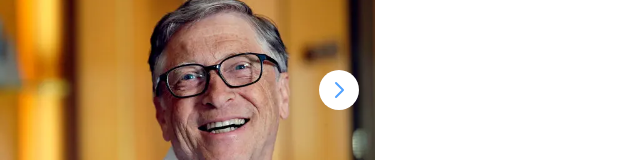
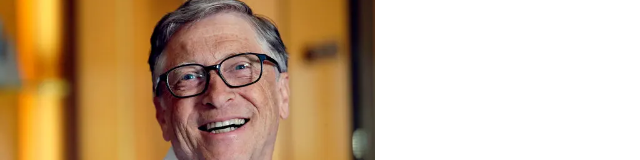
Before and after one commit to Sharmaryan/instagram-stories, a Next.js app: page / in a window 1280 px wide. Both pictures are taken after a click on the button "Bill". Shown: the part 310-470 px from the top of the page, without its empty margins (0-640 px from the left). Built offline with nearby package versions, Linux system fonts and the light colour scheme.

Commit message:
refactor : removed buttons

```diff
--- a/app/components/Story/Story.tsx
+++ b/app/components/Story/Story.tsx
@@ -3,7 +3,6 @@ import { StoryProps } from "./Story.types";
 import { storiesMock } from "../StoriesSection/StoriesSection.mock";
 import { ProgressBar } from "../ProgressBar/ProgressBar";
 import classNames from "classnames";
-import ArrowButton from "../ArrowButton/ArrowButton";
 
 export const Story = ({
   handleStoryClick,
@@ -14,10 +13,6 @@ export const Story = ({
   currentImageIndex,
   progress,
   closeStory,
-  showLeftNavArrow,
-  showRightNavArrow,
-  prevImage,
-  nextImage,
   storyDirection,
 }: StoryProps & { storyDirection: "next" | "prev" | null }) => {
   const noMobileDevice =
@@ -65,30 +60,6 @@ export const Story = ({
         >
           ✕
         </button>
-        {showLeftNavArrow && (
-          <ArrowButton
-            className="absolute left-4 top-1/2 transform -translate-y-1/2 z-10 text-white text-2xl bg-black bg-opacity-50 rounded-full p-2 cursor-pointer"
-            onClick={(e) => {
-              e.stopPropagation();
-              if (noMobileDevice) prevImage();
-            }}
-            variant="carousel"
-            data-testid="story-prev-arrow"
-          />
-        )}
-
-        {showRightNavArrow && (
-          <ArrowButton
-            direction="right"
-            className="absolute right-4 top-1/2 transform -translate-y-1/2 z-10 text-white text-2xl bg-black bg-opacity-50 rounded-full p-2 cursor-pointer"
-            onClick={(e) => {
-              e.stopPropagation();
-              if (noMobileDevice) nextImage();
-            }}
-            variant="carousel"
-            data-testid="story-next-arrow"
-          />
-        )}
 
         <div className="flex-1 relative overflow-hidden">
           <div key={activeStory} className="absolute inset-0">
```
